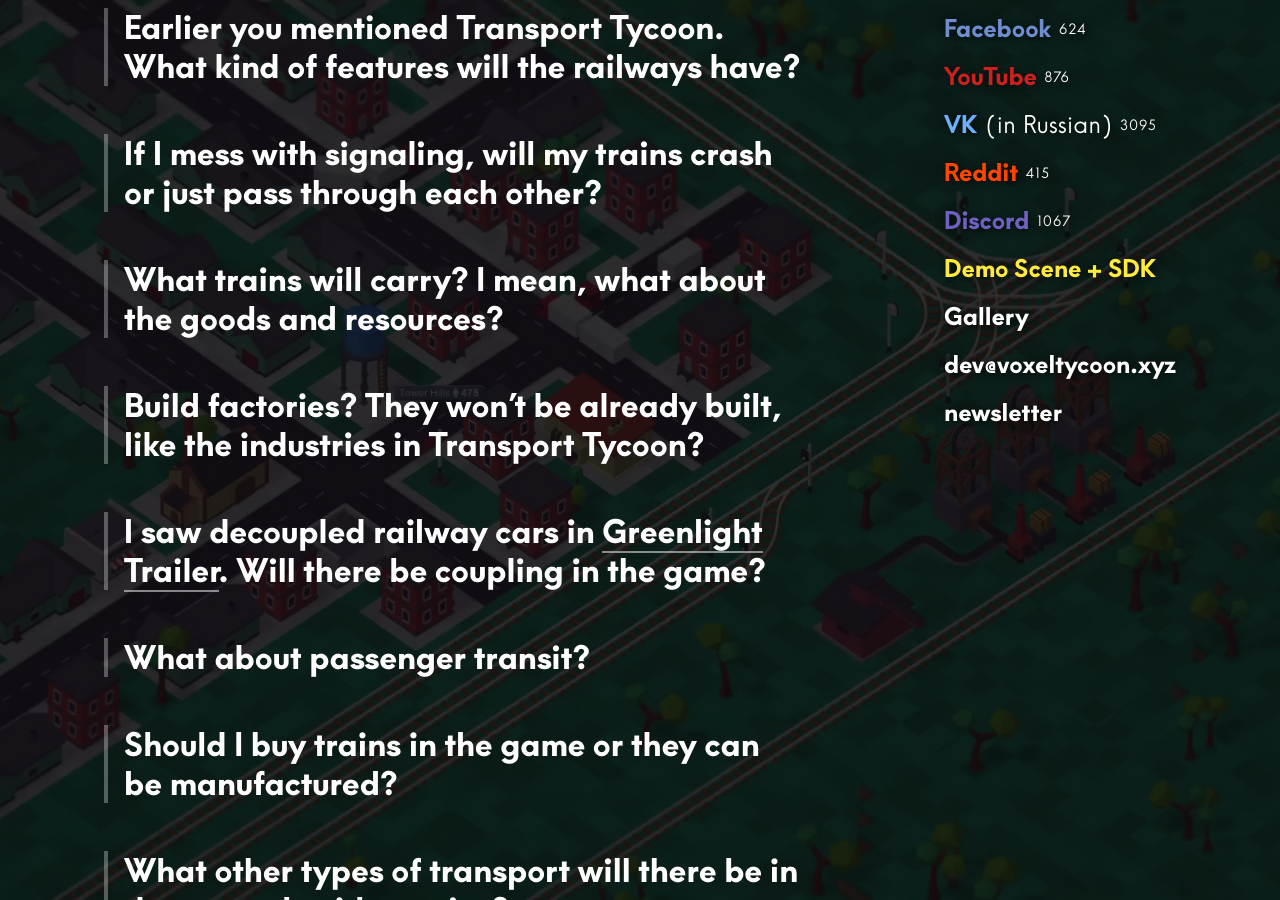
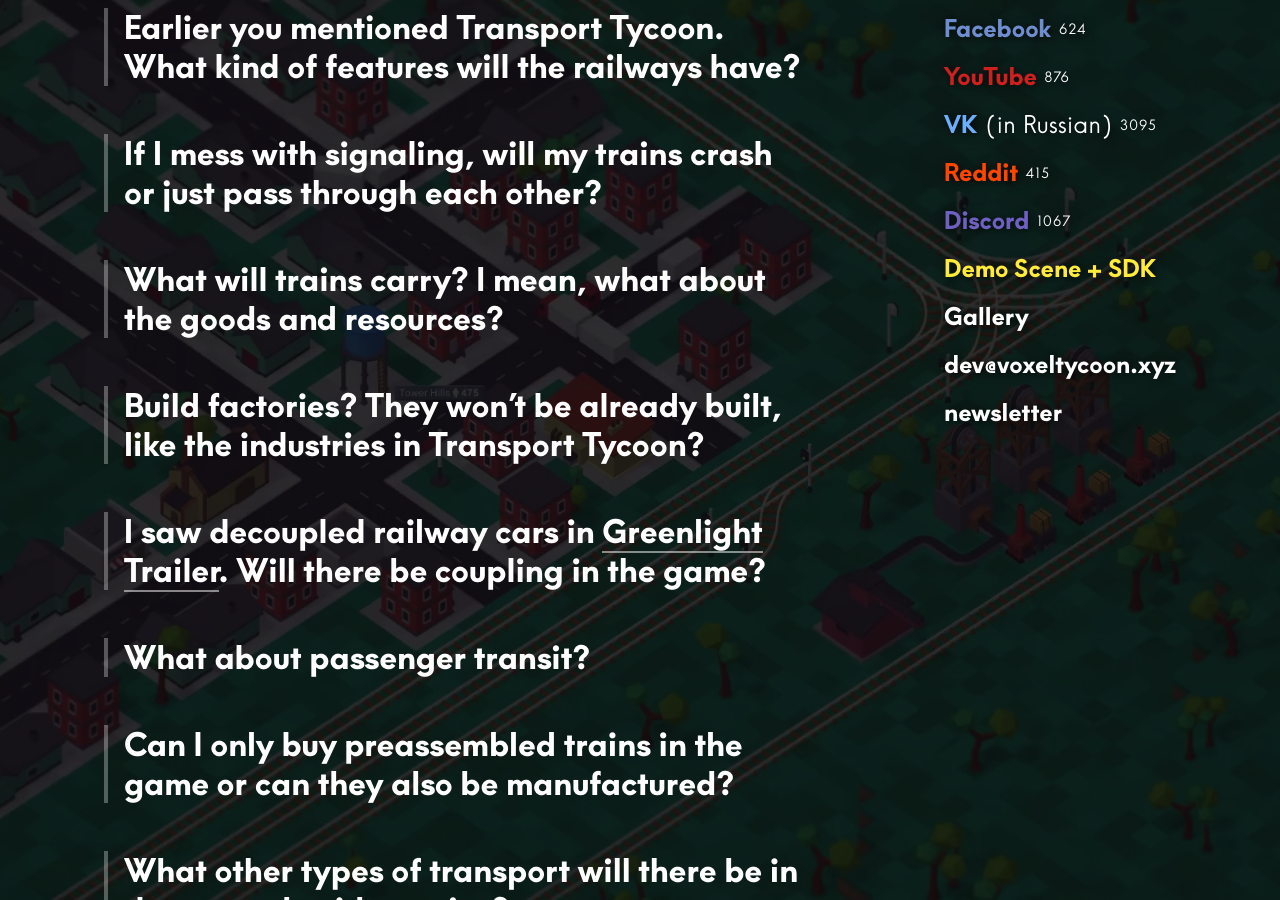
Before and after one commit to andrewpey/vtland, a Jekyll site: the page built from faq.md, in a window 1280 px wide and 900 px high, scrolled down 518 px. Built offline with Jekyll 4.4.1, drawn with Linux system fonts in a browser that asks for light colours; nearby versions of some CDN libraries; some of the changed text lies outside the part shown.

Commit message:
Fix a couple of syntax errors
Love how the the game is looking, going to keep an eye on it!

```diff
--- a/faq.md
+++ b/faq.md
@@ -45,11 +45,11 @@
 
 And remember the terraforming part? If your train is carrying some dangerous cargo, you may end up with a few unwanted craters in your landscape (and say goodbye to buildings nearby).
 
-## What trains will carry? I mean, what about the goods and resources?
+## What will trains carry? I mean, what about the goods and resources?
 
-We’ll have plenty of different resources on our maps — from wood and easily obtainable ores such as coal to much rarer ones hiding deep underground.
+We’ll have plenty of different resources on our maps — from wood and easily obtainable ores such as coal, to much rarer ones hiding deep underground.
 
-You’ll be able to sell raw resources, but as cities grow, they’ll need goods assembled out of different resources on complex factories which you should design and build.
+You’ll be able to sell raw resources, but as cities grow, they’ll need goods assembled out of different resources produced in complex factories which you can design and build.
 
 ## Build factories? They won’t be already built, like the industries in Transport Tycoon?
 
@@ -57,19 +57,19 @@
 
 The idea is you’ll build separate devices, such as a furnace or a press, which will have its inputs and outputs. Then you’ll connect them together with conveyor belts and you’ll have your own factory, of your very own design. We feel it keeps the gameplay a lot more interesting.
 
-For those who want a pure Transport Tycoon experience, you’ll have a choice for pre built factories already on the map, so it will be essentially the same workflow you see in Transport Tycoon.
+For those who want a pure Transport Tycoon experience, you’ll have a choice of pre built factories already on the map, so it will essentially be the same workflow you see in Transport Tycoon.
 
 ## I saw decoupled railway cars in [Greenlight Trailer](https://youtu.be/u1kRZKu3NAc?t=51). Will there be coupling in the game?
 
-We definitely want to see railway coupling in the game as well as shunting works, but we are still testing it for caveats.
+We definitely want to see railway coupling in the game as well as shunting, but we are still testing it for caveats.
 
 ## What about passenger transit?
 
 You bet!
 
-## Should I buy trains in the game or they can be manufactured?
+## Can I only buy preassembled trains in the game or can they also be manufactured?
 
-We plan that on early stages of the game you will rent them. As your finances will grow you could buy trains. And later, you can even manufacture them on your own factories.
+We plan that in the early stages of the game you will rent them. As your finances grow you can also buy trains. And later, you can even manufacture them in your own factories.
 
 ## What other types of transport will there be in the game, besides trains?
 
```
Also changed, not shown: other parts of faq.md (+3 -3 lines).
